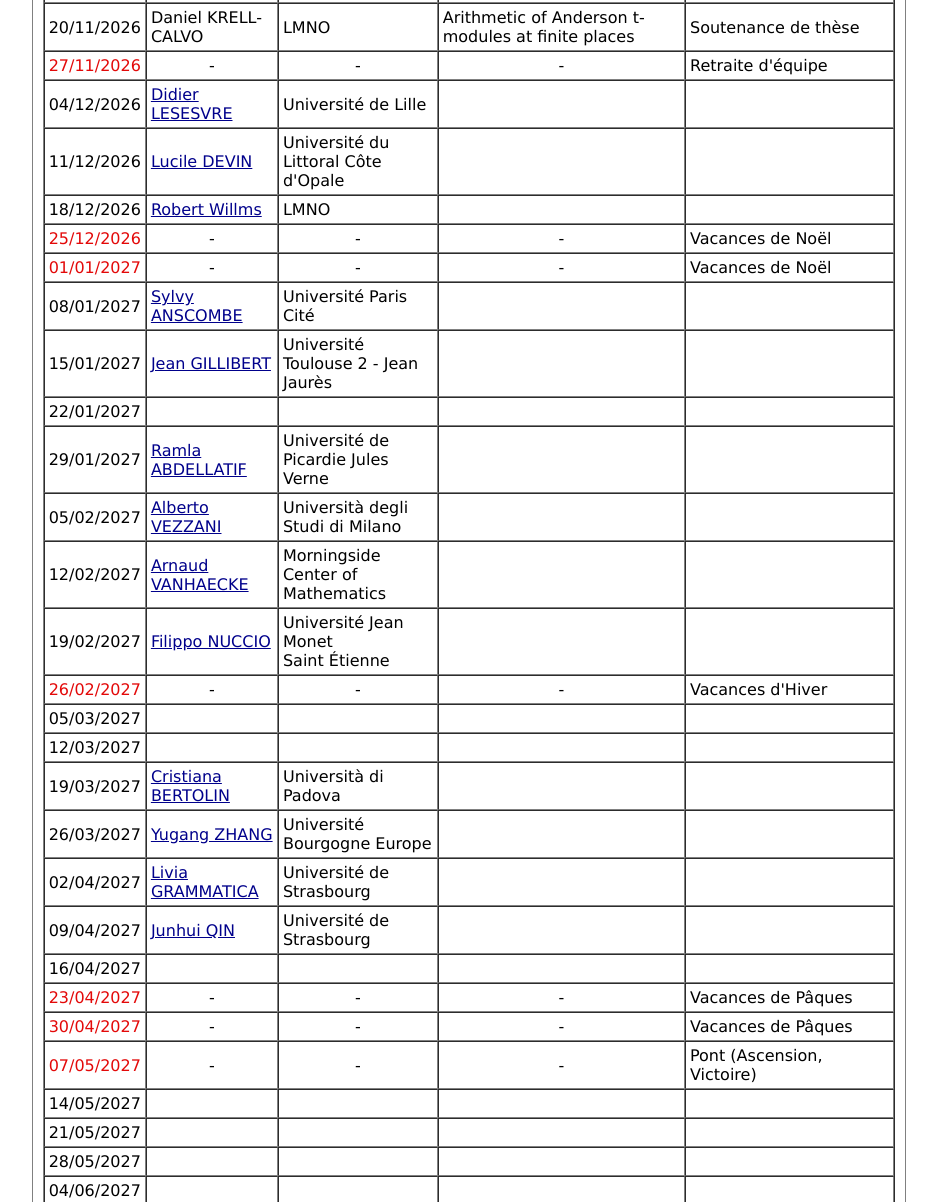
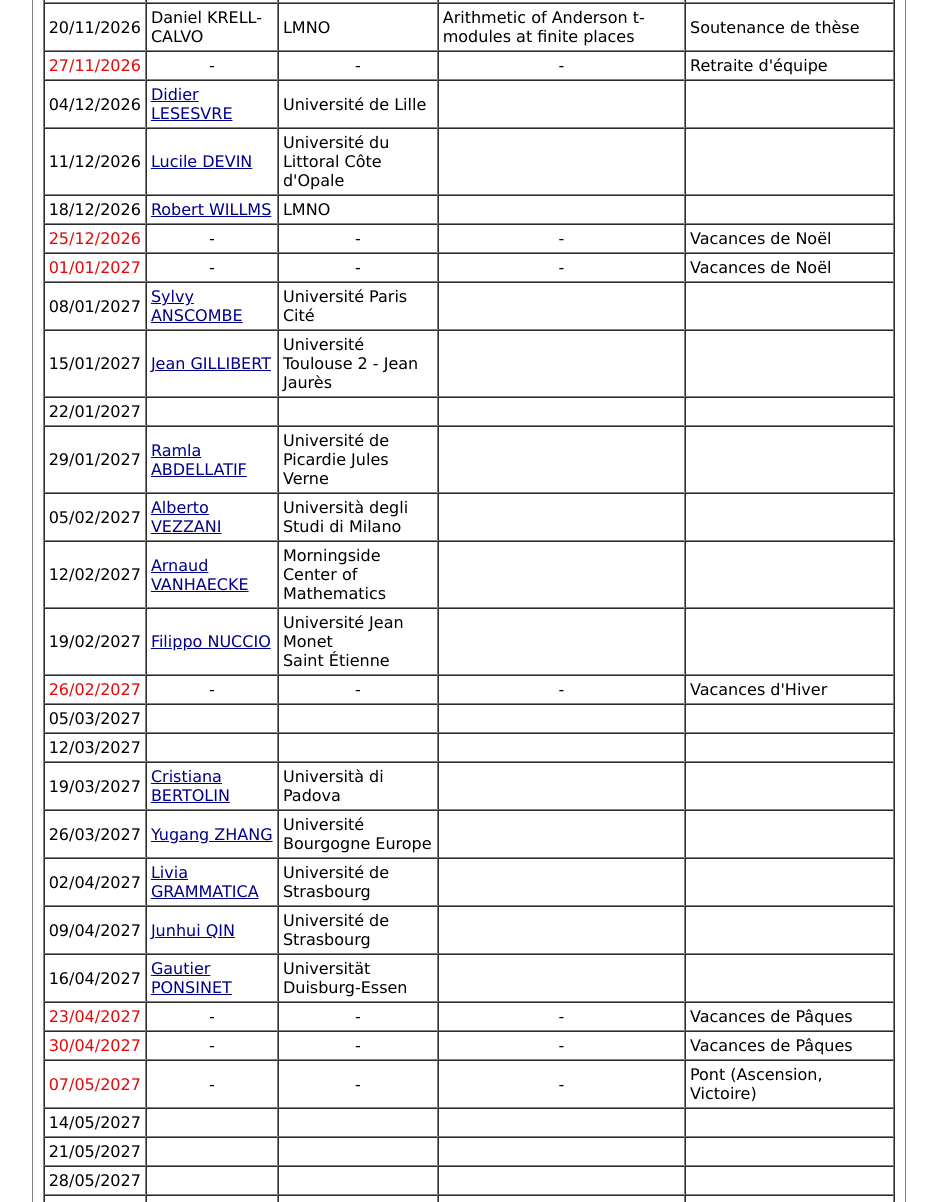
Before and after one commit to ErtlVroni/ertlvroni.github.io, a plain HTML site: page SeminaireTNGA/seminaire_tnga.htm in a window 1280 px wide. Shown: the part 691-1893 px from the top of the page, without its empty margins (248-1185 px from the left). Drawn offline with Linux system fonts and the light colour scheme.

Commit message:
added gautier

```diff
--- a/SeminaireTNGA/seminaire_tnga.htm
+++ b/SeminaireTNGA/seminaire_tnga.htm
@@ -159,7 +159,7 @@
 		     </tr>
 		     <tr>
 		     <td  align="left">18/12/2026</td>
-		     <td><a href="https://www.robert-wilms.de/">Robert Willms</a></td>
+		     <td><a href="https://www.robert-wilms.de/">Robert WILLMS</a></td>
 		     <td>LMNO</td>
 		     <td></td>
 		     <td></td>
@@ -278,8 +278,8 @@
 		     </tr>
 		     <tr>
 		     <td  align="left">16/04/2027</td>
-		     <td></td>
-		     <td></td>
+		     <td><a href="https://gautierponsinet.xyz/">Gautier PONSINET</a></td>
+		     <td>Universit&auml;t Duisburg-Essen</td>
 		     <td></td>
 		     <td></td>
 		     </tr>
```
